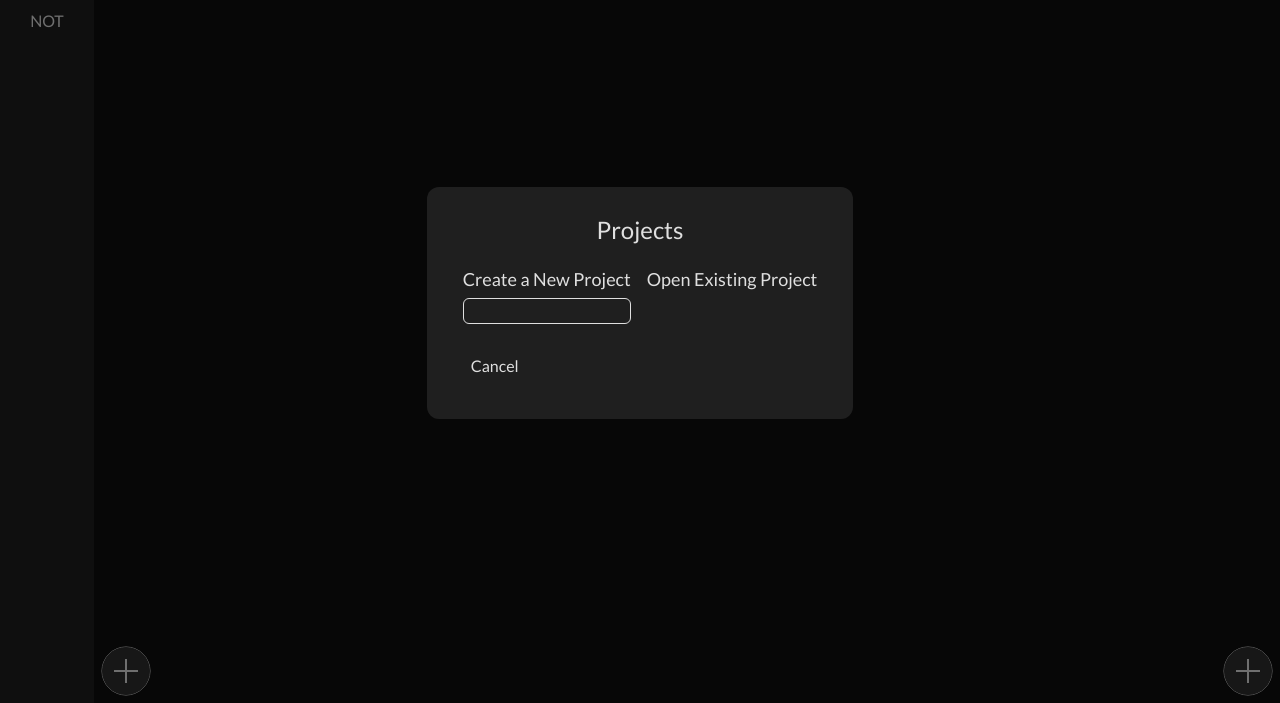
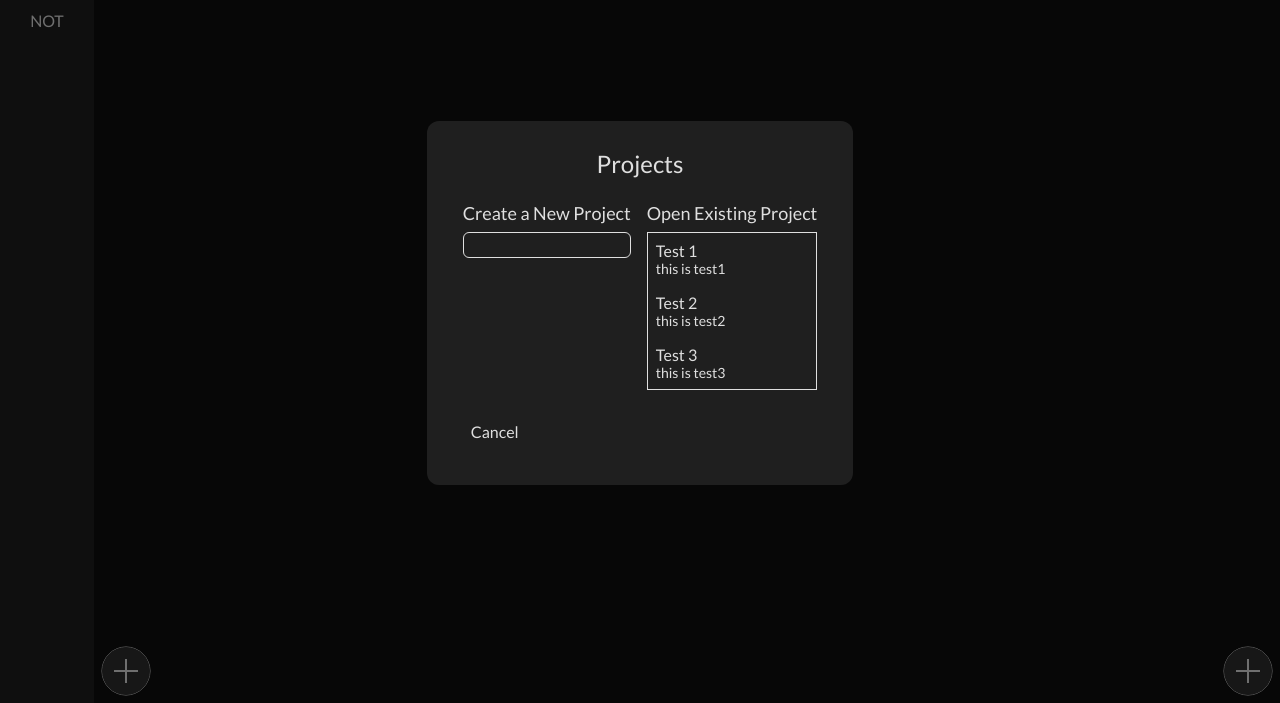
Before and after one commit to Bildschirmauflosung/logic-gate-simulator, a website built with Vite: page index.html in a window 1280 px wide. Shown: the part 97-800 px from the top of the page. Built offline with nearby package versions, Linux system fonts and the light colour scheme.

Commit message:
Implement `DialogListField` for projects dialog

```diff
--- a/src/css/_dialog.scss
+++ b/src/css/_dialog.scss
@@ -148,6 +148,35 @@
       }
     }
 
+    &-list {
+      user-select: none;
+      padding: 0;
+      border: 1px solid var(--fg-colour);
+
+      &-item {
+        margin: 0;
+        padding: 0.8rem;
+        cursor: pointer;
+
+        &:hover {
+          background-color: var(--hover-bg-colour);
+        }
+
+        &:active {
+          background-color: var(--active-bg-colour);
+        }
+
+        &-title {
+          margin: 0;
+        }
+
+        &-desc {
+          margin: 0;
+          font-size: 1.4rem;
+        }
+      }
+    }
+
     &-text {
       font-size: 1.8rem;
     }
--- a/src/dialogs/ProjectsDialog.ts
+++ b/src/dialogs/ProjectsDialog.ts
@@ -2,6 +2,8 @@ import { Dialog } from "../render/dialog/Dialog";
 import { ButtonType, DialogButton } from "../render/dialog/DialogButton";
 import { DialogFlexField } from "../render/dialog/DialogFlexField";
 import { DialogInputField } from "../render/dialog/DialogInputField";
+import { DialogListField } from "../render/dialog/DialogListField";
+import { DialogListItem } from "../render/dialog/DialogListItem";
 import { DialogTextField } from "../render/dialog/DialogTextField";
 
 export class ProjectsDialog {
@@ -13,7 +15,12 @@ export class ProjectsDialog {
     newProj.addField(new DialogInputField("name", "Project Name", 64));
 
     const openProj = new DialogFlexField("projectOpen", true);
+    const list = new DialogListField("projects", "Projects");
+    list.addItem(new DialogListItem("Test 1", "this is test1", "test1", () => {}));
+    list.addItem(new DialogListItem("Test 2", "this is test2", "test2", () => {}));
+    list.addItem(new DialogListItem("Test 3", "this is test3", "test3", () => {}));
     openProj.addField(new DialogTextField("openText", "Open Existing Project"));
+    openProj.addField(list);
 
     const root = new DialogFlexField("root", false);
     root.addField(newProj);
--- a/src/render/dialog/DialogFieldType.ts
+++ b/src/render/dialog/DialogFieldType.ts
@@ -5,4 +5,5 @@ export enum DialogFieldType {
   SELECT,
   TEXT,
   FLEX,
+  LIST,
 }
--- /dev/null
+++ b/src/render/dialog/DialogListField.ts
@@ -0,0 +1,56 @@
+import { DialogFieldType } from "./DialogFieldType";
+import { DialogListItem } from "./DialogListItem";
+import { IDialogField } from "./IDialogField";
+
+export class DialogListField implements IDialogField {
+  private items: DialogListItem[] = [];
+
+  public value: number = -1;
+
+  constructor(private name: string, private label: string) {}
+
+  addItem(item: DialogListItem) {
+    this.items.push(item);
+  }
+
+  create(html: HTMLElement): void {
+    const list = document.createElement("div");
+    list.className = "modal-bg__dialog-list";
+
+    for (const i of this.items) {
+      const itemTitle = document.createElement("p");
+      itemTitle.className = "modal-bg__dialog-list-item-title";
+      itemTitle.innerText = i.getName();
+
+      const itemDescription = document.createElement("p");
+      itemDescription.className = "modal-bg__dialog-list-item-desc";
+      itemDescription.innerText = i.getDescription();
+
+      const item = document.createElement("div");
+      item.className = "modal-bg__dialog-list-item";
+      item.appendChild(itemTitle);
+      item.appendChild(itemDescription);
+      item.addEventListener("click", () => i.onClick);
+
+      list.appendChild(item);
+    }
+
+    html.appendChild(list);
+  }
+
+  getLabel(): string {
+    return this.label;
+  }
+
+  getName(): string {
+    return this.name;
+  }
+
+  getType(): DialogFieldType {
+    return DialogFieldType.LIST;
+  }
+
+  getValue(): unknown {
+    return this.value;
+  }
+}
--- /dev/null
+++ b/src/render/dialog/DialogListItem.ts
@@ -0,0 +1,15 @@
+export class DialogListItem {
+  constructor(private name: string, private description: string, private value: string, readonly onClick: (e: MouseEvent) => void) {}
+
+  getName(): string {
+    return this.name;
+  }
+
+  getDescription(): string {
+    return this.description;
+  }
+
+  getValue(): string {
+    return this.value;
+  }
+}
```
